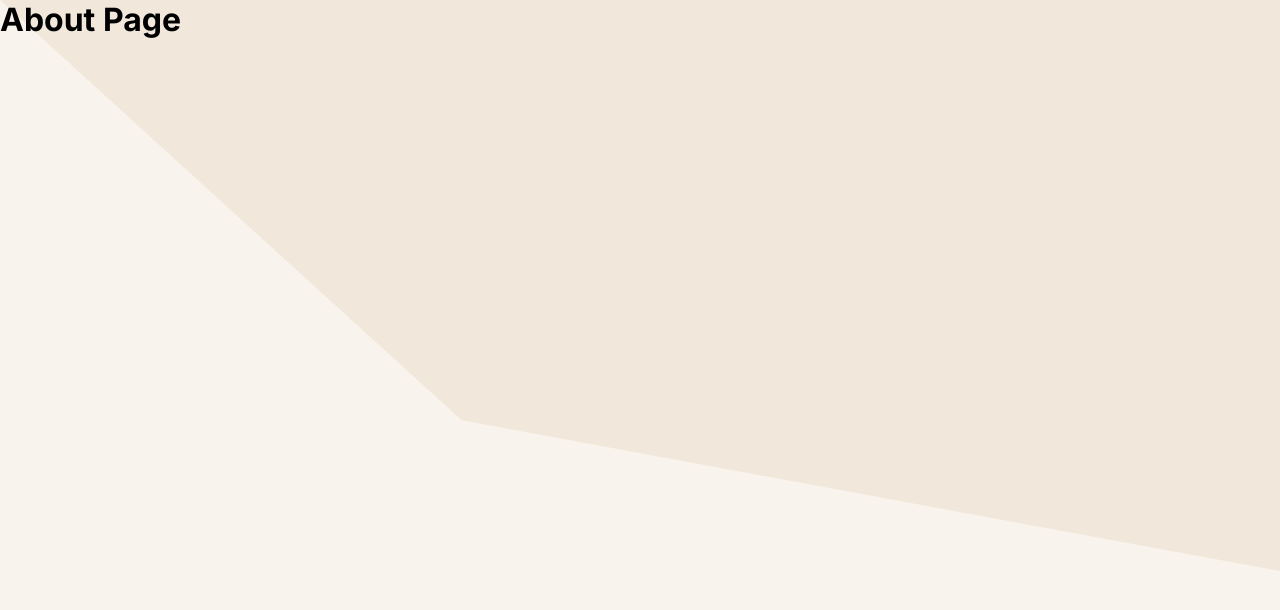
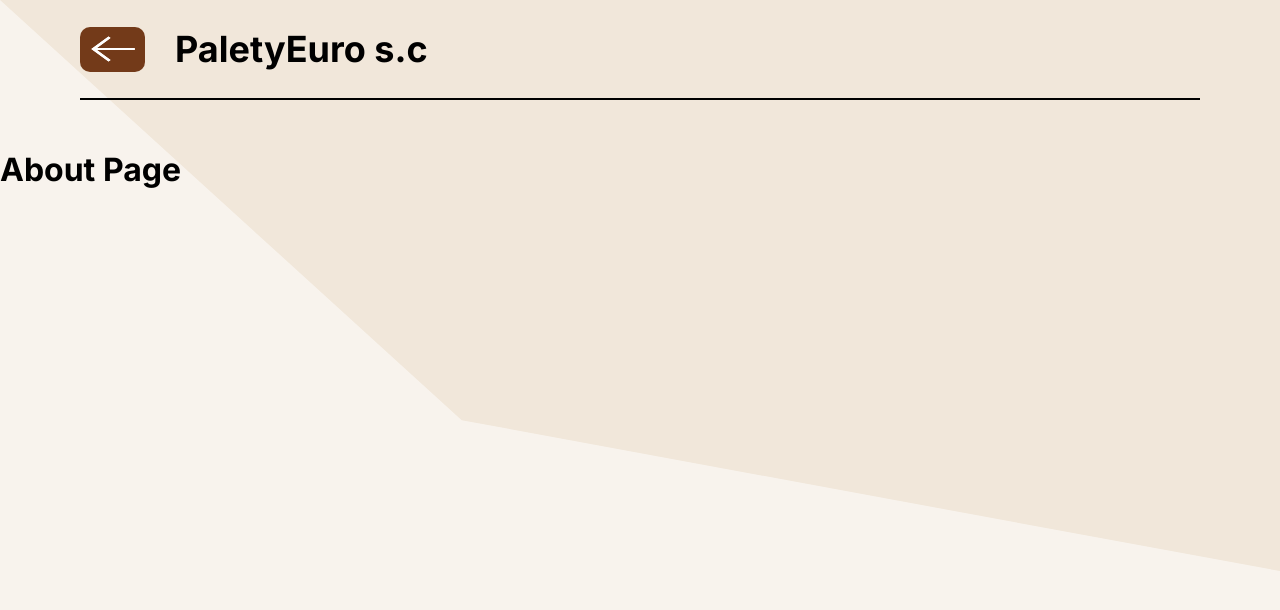
Before and after one commit to IamIGI/Pallet-sale-office-Company-website, a Next.js app: page /sub-page/about in a window 1280 px wide. Shown: the top 610 px of the page. Built offline with nearby package versions, Linux system fonts and the light colour scheme.

Commit message:
PFW-0801-Header for deafult page

```diff
--- a/app/sub-page/about/page.tsx
+++ b/app/sub-page/about/page.tsx
@@ -1,5 +1,9 @@
 import classes from './page.module.scss';
 
 export default function AboutPage() {
-  return <h1>About Page</h1>;
+  return (
+    <>
+      <h1>About Page</h1>
+    </>
+  );
 }
--- a/app/sub-page/layout.tsx
+++ b/app/sub-page/layout.tsx
@@ -1,3 +1,4 @@
+import HeaderDefaultPage from '@/components/HeaderDefaultPage/HeaderDefaultPage';
 import classes from './layout.module.scss';
 import DefaultPageBackground from '@/components/DefaultPageBackground/DefaultPageBackground';
 
@@ -8,6 +9,7 @@ export default function DefaultPageLayout({
 }>) {
   return (
     <DefaultPageBackground>
+      <HeaderDefaultPage />
       <div className={classes.wrapper}>{children}</div>
     </DefaultPageBackground>
   );
--- a/components/AboutUsSection/AboutUsSection.tsx
+++ b/components/AboutUsSection/AboutUsSection.tsx
@@ -1,3 +1,4 @@
+import BackButton from '../BackButton/BackButton';
 import SectionBackground from '../SVGBackground/SVGBackground';
 import classes from './AboutUsSection.module.scss';
 
--- /dev/null
+++ b/components/BackButton/BackButton.module.scss
@@ -0,0 +1,15 @@
+.buttonWrapper {
+  height: 45px;
+  width: 65px;
+  display: flex;
+  justify-content: center;
+  align-items: center;
+  background-color: #733a19;
+  color: white;
+  font-weight: 700;
+  border-radius: 10px;
+  border: none;
+  &:hover {
+    cursor: pointer;
+  }
+}
--- /dev/null
+++ b/components/BackButton/BackButton.tsx
@@ -0,0 +1,20 @@
+'use client';
+
+import classes from './BackButton.module.scss';
+import { useRouter } from 'next/navigation';
+import BackIcon from '@/assets/icons/BackIcon.svg';
+import Image from 'next/image';
+
+export default function BackButton() {
+  const router = useRouter();
+
+  function navigateHome() {
+    console.log('clicked');
+    router.push('/');
+  }
+  return (
+    <button className={classes.buttonWrapper} onClick={navigateHome}>
+      <Image src={BackIcon} alt="goBack" width={50} height={50} />
+    </button>
+  );
+}
--- a/components/DefaultPageBackground/DefaultPageBackground.module.scss
+++ b/components/DefaultPageBackground/DefaultPageBackground.module.scss
@@ -1,15 +1,14 @@
 .wrapper {
+  position: relative;
   margin: 0;
-  position: relative;
-  z-index: -2;
+  z-index: 0;
   background-color: #f8f3ed;
   height: 100%;
 
   h1 {
     margin: 0;
   }
+  .content {
+    z-index: 2;
+  }
 }
-
-.content {
-  z-index: 0;
-}
--- a/components/DefaultPageBackground/DefaultPageBackground.tsx
+++ b/components/DefaultPageBackground/DefaultPageBackground.tsx
@@ -20,7 +20,7 @@ export default function DefaultPageBackground({
           <path d="M0 0H1820V812L656.5 597.5L0 0Z" fill="#F1E7DA" />
         </svg>
       </SVGBackground>
-      <div className={classes.content}>{children}</div>
+      <div className={classes.content}> {children}</div>
     </div>
   );
 }
--- /dev/null
+++ b/components/HeaderDefaultPage/HeaderDefaultPage.tsx
@@ -0,0 +1,13 @@
+'use client';
+
+import BackButton from '../BackButton/BackButton';
+import classes from './HeaderDegaultPage.module.scss';
+
+export default function HeaderDefaultPage() {
+  return (
+    <div className={classes.wrapper}>
+      <BackButton />
+      <h1>PaletyEuro s.c</h1>
+    </div>
+  );
+}
--- /dev/null
+++ b/components/HeaderDefaultPage/HeaderDegaultPage.module.scss
@@ -0,0 +1,19 @@
+.wrapper {
+  display: flex;
+  flex-direction: row;
+  justify-content: flex-start;
+  align-items: center;
+  gap: 30px;
+
+  height: 100px;
+  border-bottom: 2px solid black;
+  padding: 20px 0 40px 0;
+  margin: 0 80px;
+  margin-bottom: 50px;
+  padding-bottom: 20px;
+
+  h1 {
+    color: black;
+    font-size: 36px;
+  }
+}
```
